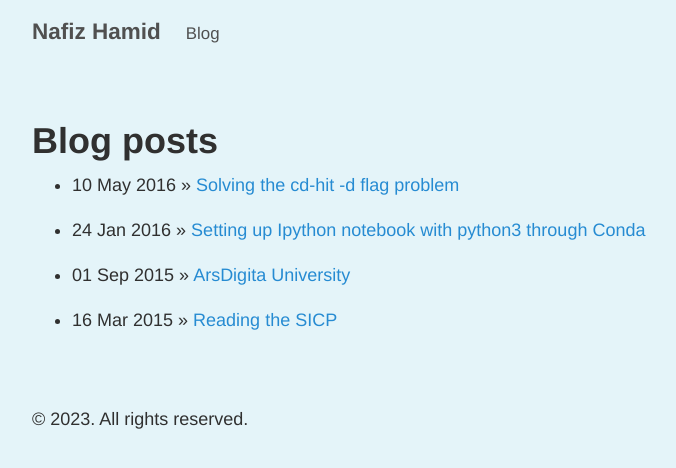
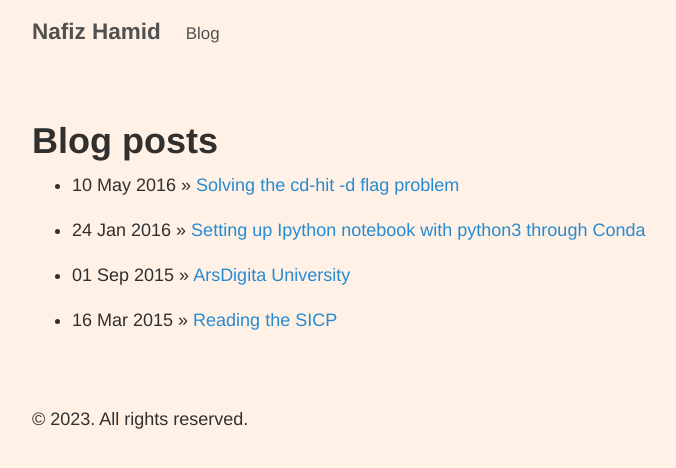
Before and after one commit to nafizh/nafizh.github.io, a Jekyll site: the page built from archive.md, in a window 1280 px wide. Shown: the top 468 px of the page, without its empty margins (194-870 px from the left). Built offline with Jekyll 4.4.1, drawn with Linux system fonts in a browser that asks for light colours.

Commit message:
Update _base.scss

```diff
--- a/_sass/_base.scss
+++ b/_sass/_base.scss
@@ -31,8 +31,8 @@ body {
   color: #303030;
   //background-color: #fff; //default
   //background-color: #D7F1F9;
-  background-color: #E4F4F9; //the blue one
-  //background-color: #fff1e5; //financial times
+  //background-color: #E4F4F9; //the blue one
+  background-color: #fff1e5; //financial times
   //background-color: #E4EAF9;
   -webkit-text-size-adjust: 100%;
       -ms-text-size-adjust: 100%;
```
